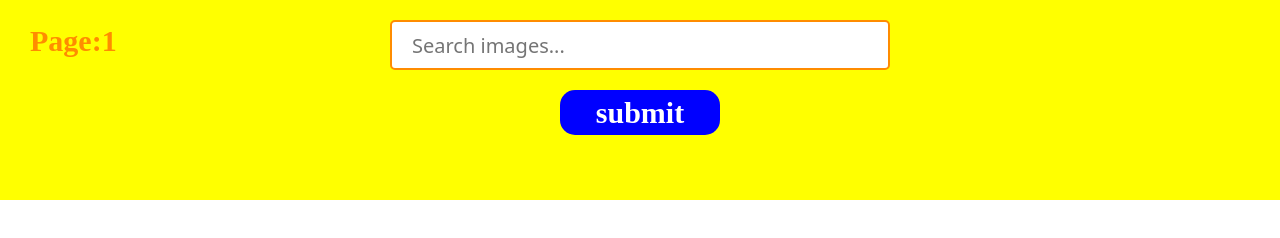
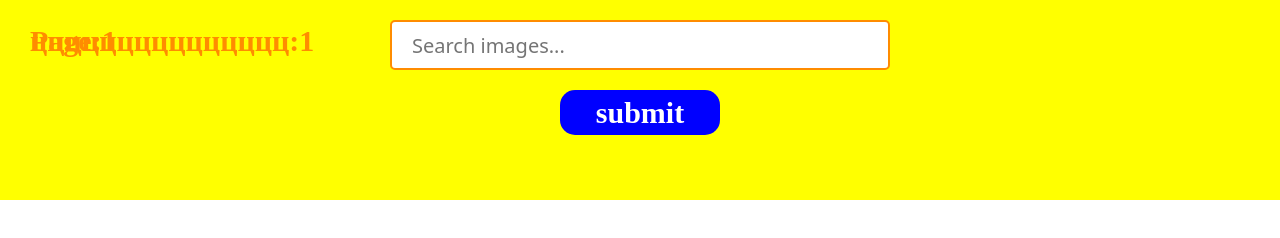
Before and after one commit to Vladtravel/goit-js-hw-13-image-finder, a website built with Parcel: page src/index.html in a window 1280 px wide. Built offline with nearby package versions, Linux system fonts and the light colour scheme; what @pnotify/core would draw is missing.

Commit message:
тест

```diff
--- a/src/index.html
+++ b/src/index.html
@@ -25,6 +25,7 @@
   <body>
     <div class="box js-box">
       <p class="page">Page:<span class="page-number">1</span></p>
+      <p class="page">ццццццццццццццц:<span class="page-number">1</span></p>
       <form class="search-form" id="search-form">
         <input
           class="js-input input"
```
